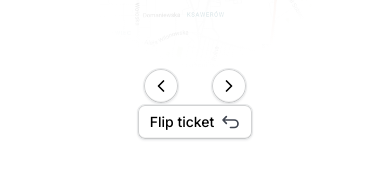
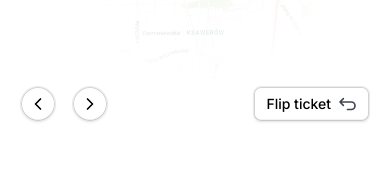
Before and after one commit to cristianson/tickets, a Next.js app: page / in a window 390 px wide. Shown: the part 624-796 px from the top of the page. Built offline with nearby package versions, Linux system fonts and the light colour scheme.

Commit message:
extra divs for mobile navigation

```diff
--- a/components/ImageGallery.tsx
+++ b/components/ImageGallery.tsx
@@ -58,7 +58,8 @@ export default function ImageGallery() {
         />
       </div>
       {/* Mobile Navigation */}
-      <div className="flex sm:hidden flex-row items-center gap-8">
+      <div className="flex items-center sm:justify-center justify-between w-[350px] gap-8">
+        <div className="flex sm:hidden flex-row items-center gap-4">
           <Button
             onClick={goToPrevious}
             aria-label="Previous image"
@@ -72,11 +73,13 @@ export default function ImageGallery() {
             isMobile
           />
         </div>
-
+        <div className="flex items-center justify-center">
           <FlipButton
             onClick={() => toggleFlipRef.current?.()}
             className="bottom-4 right-4"
           />
         </div>
+      </div>
+    </div>
   );
 }
```
Lines whose indentation alone changed are shown as unchanged.
